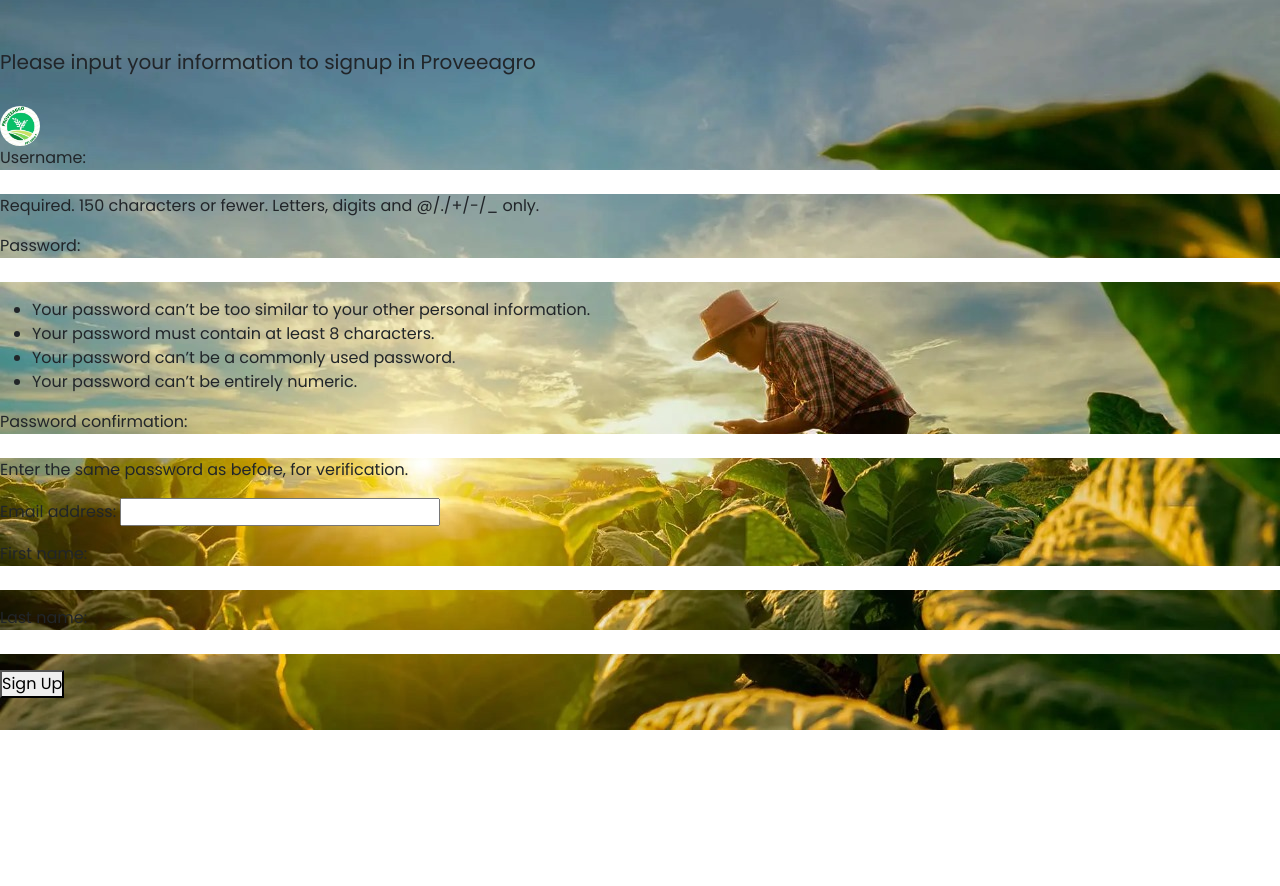
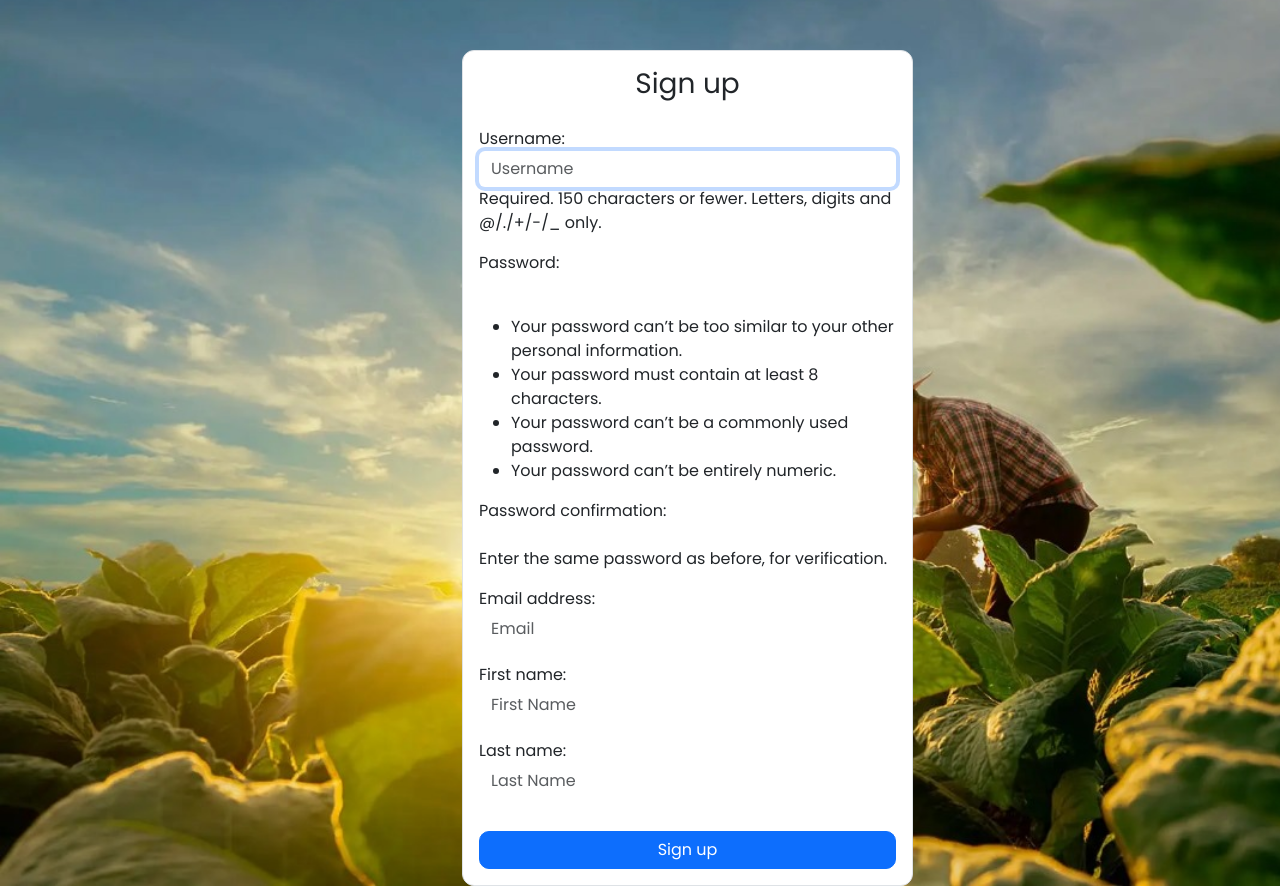
Before and after one commit to sebasx200/ppi_proveeagro, a Django app: page /signup/ in a window 1280 px wide. Shown: the part 56-942 px from the top of the page. Before the commit the page ends 786 px from the top, so only its background shows below. Run offline with Django 5.2, Linux system fonts and the light colour scheme.

Commit message:
now the signup form is styled and the login form is styled

```diff
--- a/login/forms.py
+++ b/login/forms.py
@@ -11,3 +11,11 @@
     class Meta:
         model = User
         fields = ('username', 'password1', 'password2', 'email', 'first_name', 'last_name')
+        widgets = {
+            'username': forms.TextInput(attrs={'class': 'form-control', 'placeholder': 'Username'}),
+            'password1': forms.PasswordInput(attrs={'class': 'form-control', 'placeholder': 'Password'}),
+            'password2': forms.PasswordInput(attrs={'class': 'form-control', 'placeholder': 'Confirm Password'}),
+            'email': forms.EmailInput(attrs={'class': 'form-control', 'placeholder': 'Email'}),
+            'first_name': forms.TextInput(attrs={'class': 'form-control', 'placeholder': 'First Name'}),
+            'last_name': forms.TextInput(attrs={'class': 'form-control', 'placeholder': 'Last Name'}),
+        }
--- a/login/static/css/styles.css
+++ b/login/static/css/styles.css
@@ -61,7 +61,8 @@
 }
 
 input[type='text'],
-input[type='password'] {
+input[type='password'],
+input[type='email'] {
     border: none;
     outline: none;
     box-shadow: none;
--- a/login/templates/login.html
+++ b/login/templates/login.html
@@ -15,7 +15,7 @@
                         {% csrf_token %}
                         <div class="form-group py-2">
                             <div class="input-field"> <span class="far fa-user p-2"></span>
-                                <input type="text" id="username" name="username" placeholder="Username or Email" required> </div>
+                                <input type="text" id="username" name="username" placeholder="Enter your username" required> </div>
                         </div>
                         <div class="form-group py-1 pb-2">
                             <div class="input-field"> <span class="fas fa-lock px-2"></span>
@@ -26,8 +26,8 @@
                             <input type="checkbox" name="remember" id="remember">
                             <label for="remember" class="text-muted">Remember me</label>
                             <a href="#" id="forgot" class="font-weight-bold">Forgot password?</a> </div>
-                            <button class="btn btn-primary btn-block mt-3">Login</button>
-                        <div class="text-center pt-4 text-muted">Don't have an account? <a href="#">Sign up</a> </div>
+                            <button class="btn btn-primary btn-block mt-3">Log in</button>
+                        <div class="text-center pt-4 text-muted">Don't have an account? <a href="{% url 'signup' %}">Sign up</a> </div>
                         <div class="text-center pt-4 text-muted"> <span>{{ error }}</span> </div>
 
                     </form>
--- a/login/templates/signup.html
+++ b/login/templates/signup.html
@@ -3,18 +3,23 @@
 
 {% block content %}
 
-<h5> Please input your information to signup in Proveeagro</h5>
-<br>
-<div>
+<div class="container">
+    <div class="row">
+        <div class="offset-md-2 col-lg-5 col-md-7 offset-lg-4 offset-md-3">
+            <div class="panel border bg-white">
+                <div class="panel-heading">
+                    <h3 class="pt-3 font-weight-bold">Sign up</h3>
+                </div>
+                <div class="panel-body p-3">
+                    <form method="POST">
 
-    <form class="form-container" method="POST">
-        <img src="{% static 'img/logo_proveeagro.png' %}" alt="Proveeagro" width="250">
+                        {% csrf_token %}
+                        {{ form.as_p }}
 
-        {% csrf_token %}
-        {{ form.as_p }}
-
-        <button type="submit">Sign Up</button>
-    </form>
-
+                        <button class="btn btn-primary btn-block mt-3">Sign up</button>
+                    </form>
+            </div>
+        </div>
+    </div>
 </div>
 {% endblock %}
```
